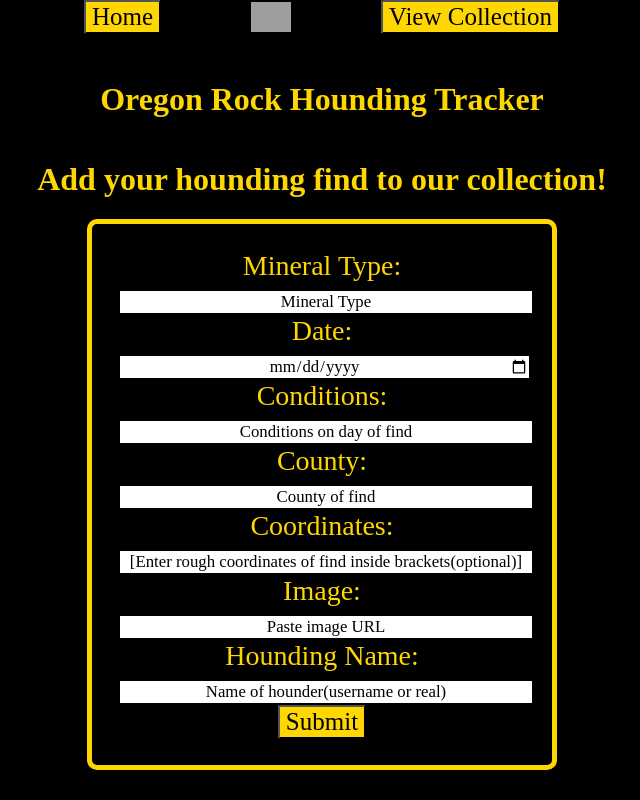
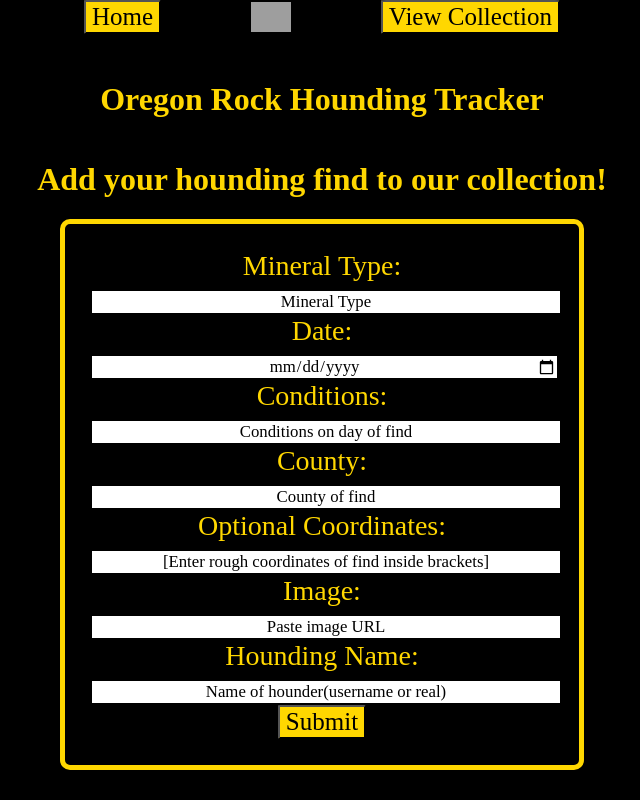
Before and after one commit to JacobPaul710/Hounding-Tracker-FRONTEND, a React (Create React App) app: page /new in a window 1280 px wide. Shown: the whole page, without its empty margins (318-958 px from the left). Built offline with nearby package versions, Linux system fonts and the light colour scheme; grey boxes are pictures that could not be loaded; a web font is replaced by a local one.

Commit message:
Formats popUp component to by dynamic.

```diff
--- a/src/pages/map/Map.js
+++ b/src/pages/map/Map.js
@@ -22,20 +22,6 @@ function Map() {
         fetchMarkers()
         // eslint-disable-next-line react-hooks/exhaustive-deps
     }, []);
-    // const markers = [
-    //     {
-    //       geocode: [44.3914279554609, -122.98910923622539],
-    //       popUp: "Pioneer Park, Brownsville"
-    //     },
-    //     {
-    //       geocode: [45.00643700696789, -124.00787560642435],
-    //       popUp: "Lincoln city"
-    //     },
-    //     {
-    //       geocode: [44.37689134175511, -120.1178183453726],
-    //       popUp: "Ochoco"
-    //     }
-    //   ];
 
       const customIcon = new Icon({
         iconUrl: "https://cdn-icons-png.flaticon.com/512/447/447031.png",
@@ -56,9 +42,8 @@ function Map() {
                 {markers.map((marker) => {
                     return (
                     <Marker position={marker.geocode} icon={customIcon} key={marker.geocode}>
-                        <Popup>{marker.popUp}</Popup>
+                        <Popup>{marker.mineralType} hounded by {marker.houndingName}</Popup>
                      </Marker>
-                    //  console.log(marker.geocode);
                 )}
                 )}
             </MapContainer>
--- a/src/pages/new/MineralNew.js
+++ b/src/pages/new/MineralNew.js
@@ -62,8 +62,8 @@ function NewMineral() {
                 <label>County:</label>
                 <input type="text" name="county" onChange={handleChange} placeholder="County of find"/>
                 <br></br>
-                <label>Coordinates:</label>
-                <input type="text" name="county" onChange={handleChange} placeholder="[Enter rough coordinates of find inside brackets(optional)]"/>
+                <label>Optional Coordinates:</label>
+                <input type="text" name="geocode" onChange={handleChange} placeholder="[Enter rough coordinates of find inside brackets]"/>
                 <br></br>
                 <label>Image:</label>
                 <input type="text" name="image" onChange={handleChange} placeholder="Paste image URL"/>
```
